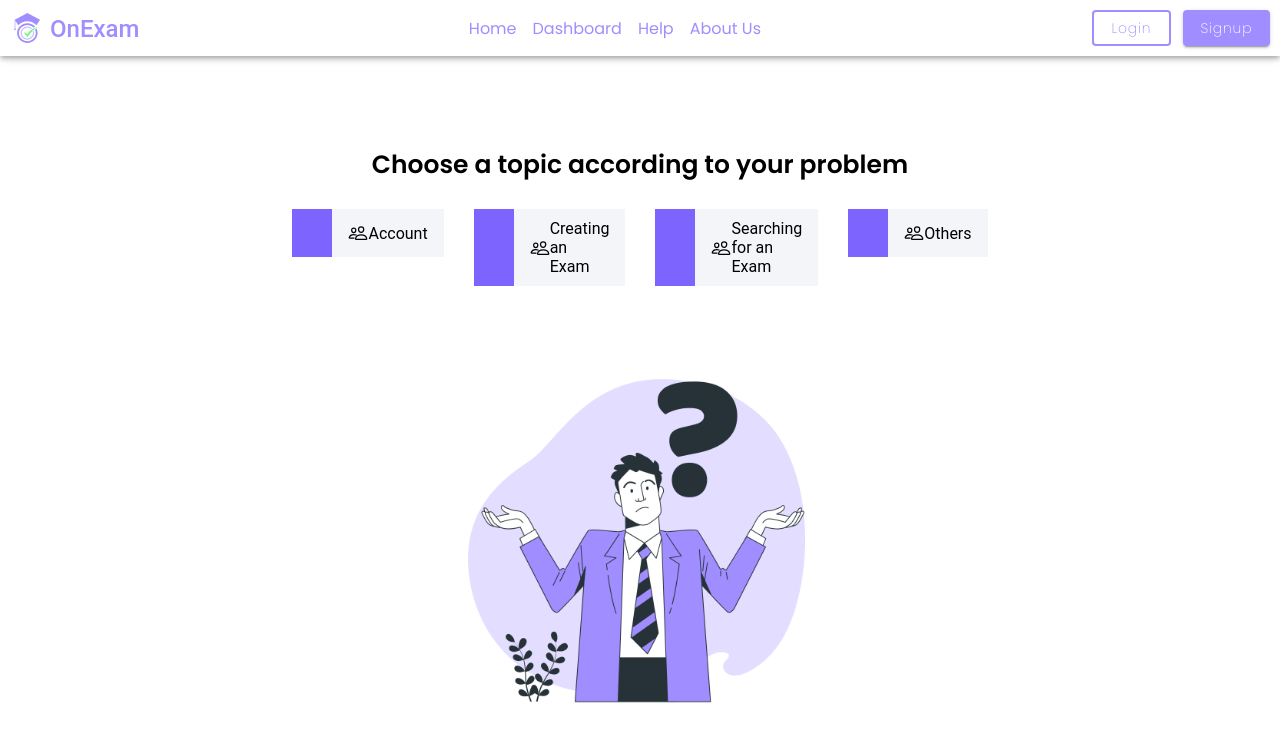
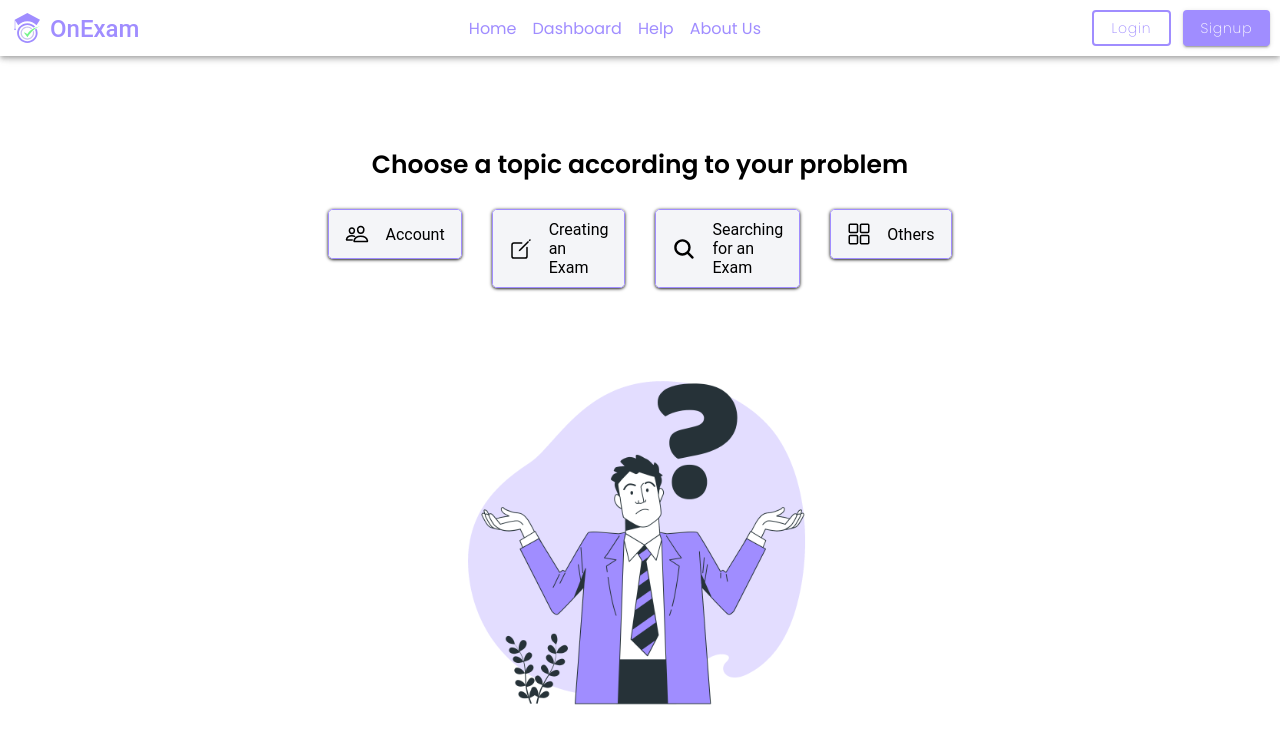
Before and after one commit to developercirclesmks/sistem-informasi-11, a React (Vite) app: page /help in a window 1280 px wide. Shown: the top 744 px of the page. Built offline with nearby package versions, Linux system fonts and the light colour scheme.

Commit message:
feat: HelpCard (update)

```diff
--- a/src/components/molecules/HelpCard/HelpCard.module.css
+++ b/src/components/molecules/HelpCard/HelpCard.module.css
@@ -1,11 +1,11 @@
 .item {
-    display: flex;
-    flex-direction: row-reverse;
-    gap: 8px;
-    background-color: rgb(125, 100, 255);
-    width: fit-content;
+    border-style: solid;
+    border-width: 1px;
+    border-color: rgb(160, 141, 255);
+    border-radius: 5px;
+    box-shadow: 0 0.05rem 0.2rem;
 }
 
-.sideIcon {
-    font-size: 20px;
+.ItemContent {
+    margin-left: 16px;
 }
--- a/src/components/molecules/HelpCard/HelpCard.tsx
+++ b/src/components/molecules/HelpCard/HelpCard.tsx
@@ -10,26 +10,33 @@ import {
 } from "@ionic/react";
 import React from "react";
 import style from "./HelpCard.module.css";
+import Help from "../../../pages/Help";
 
-interface HelpCardInterface{
-  // Icon:string
-  content:string
+interface HelpCardInterface {
+  Icons: any;
+  content: string;
+  scrollId?: string;
 }
 
 const HelpCard: React.FC<HelpCardInterface> = (props) => {
-  const {content} = props
-  return (
+  const { content, Icons, scrollId='' } = props;
+  const handleClickScroll = () => {
+    const scrollTo = document.getElementById(scrollId);
+    if (scrollTo) {
+      scrollTo.scrollIntoView({ behavior: "smooth" });
+    }
+  };
+    return (
     <main>
       <IonItem
-        color='light'
+        color="light"
         className={style.item}
         aria-hidden="true"
-        // key={index}
         button={true}
         lines="none"
-        // onClick={handleArrowClick}
+        onClick={handleClickScroll}
       >
-        <IonIcon icon="people-outline" className={style.sideIcon}></IonIcon>
+        <IonIcon icon={Icons} className={style.sideIcon}></IonIcon>
         <IonLabel className={style.ItemContent}>{content}</IonLabel>
       </IonItem>
     </main>
```
